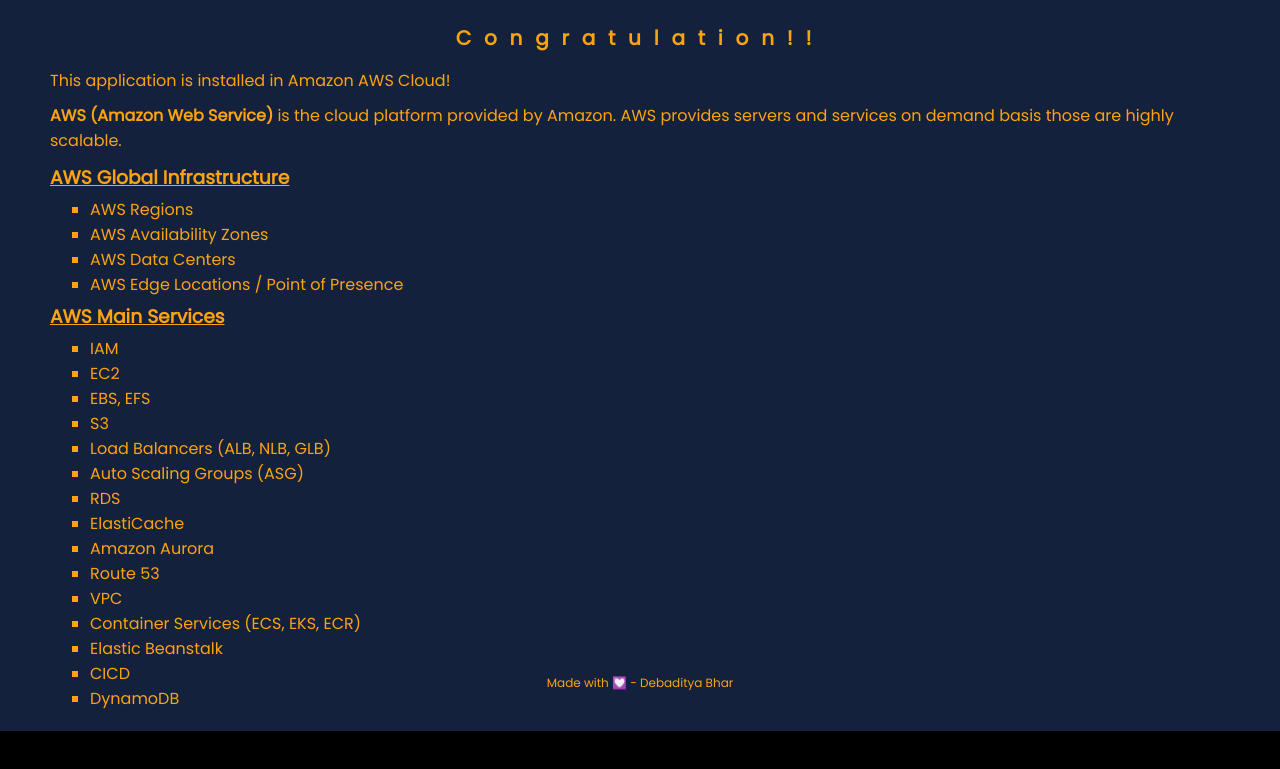
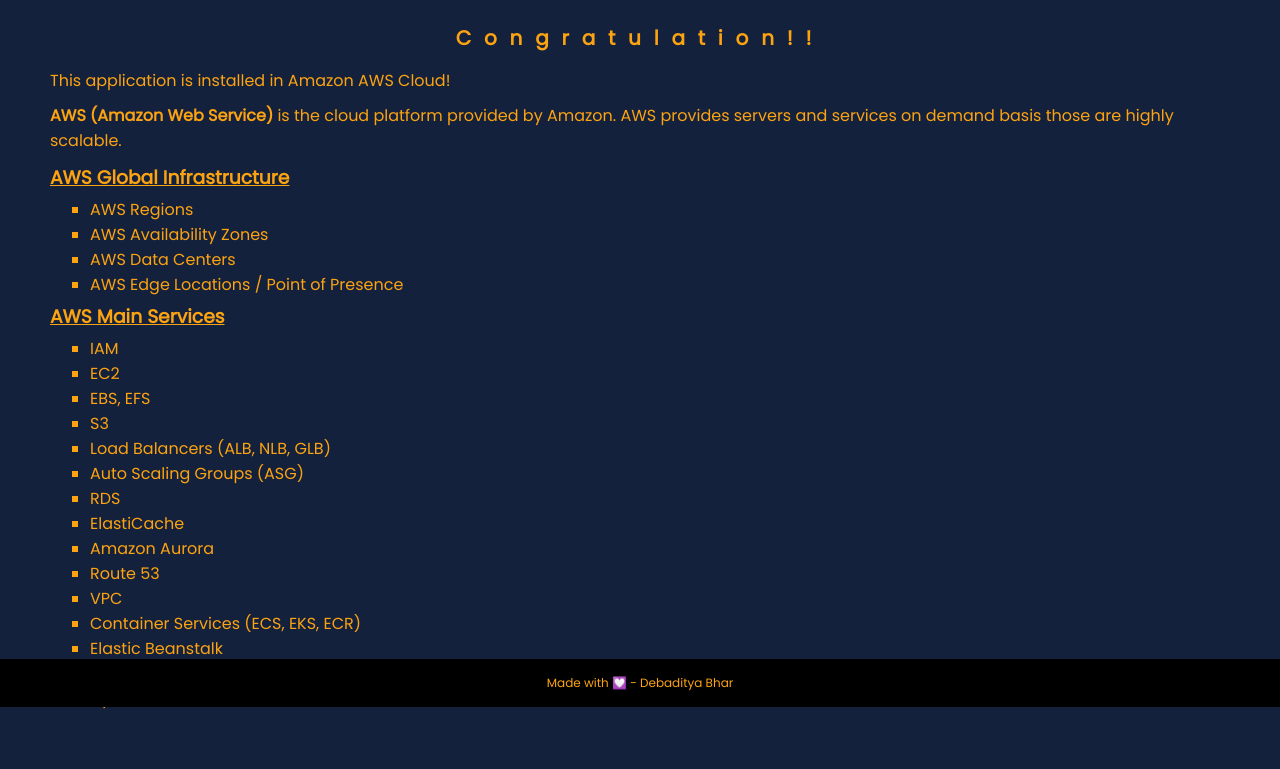
Before and after one commit to debapps/Sample-Express-App, a website: page views/index.html in a window 1280 px wide. Shown: the part 93-862 px from the top of the page. Before the commit the page ends 824 px from the top, so only its background shows below. Drawn offline with Linux system fonts and the light colour scheme; a web font is replaced by a local one.

Commit message:
Version 4.1: Adjusted the style.

```diff
--- a/public/css/mainStyle.css
+++ b/public/css/mainStyle.css
@@ -21,13 +21,12 @@
 }
 
 main {
-    padding: 20px 50px;
+    padding: 20px 50px 60px;
     font-family: 'Poppins', sans-serif;
     font-size: 16px;
     text-align: left;
     background: #14213d;
-    overflow-x: hidden;
-    overflow-y: scroll;
+    overflow: auto;
 }
 
 main>h2:first-child {
@@ -41,6 +40,7 @@
 footer {
     position: fixed;
     bottom: 0;
+    background: #000000;
     width: 100%;
     padding: 10px;
     font-family: 'Poppins', sans-serif;
```
